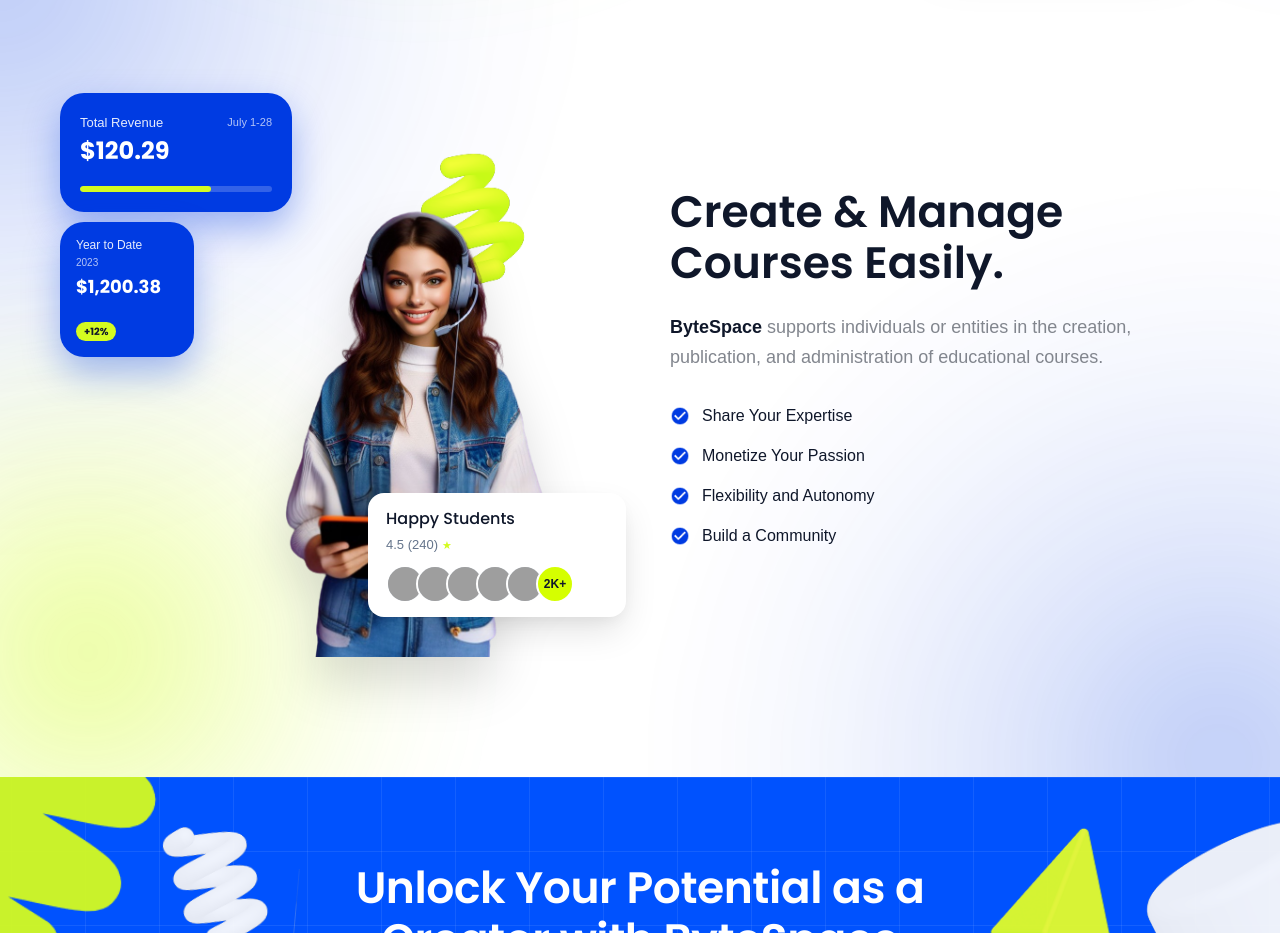
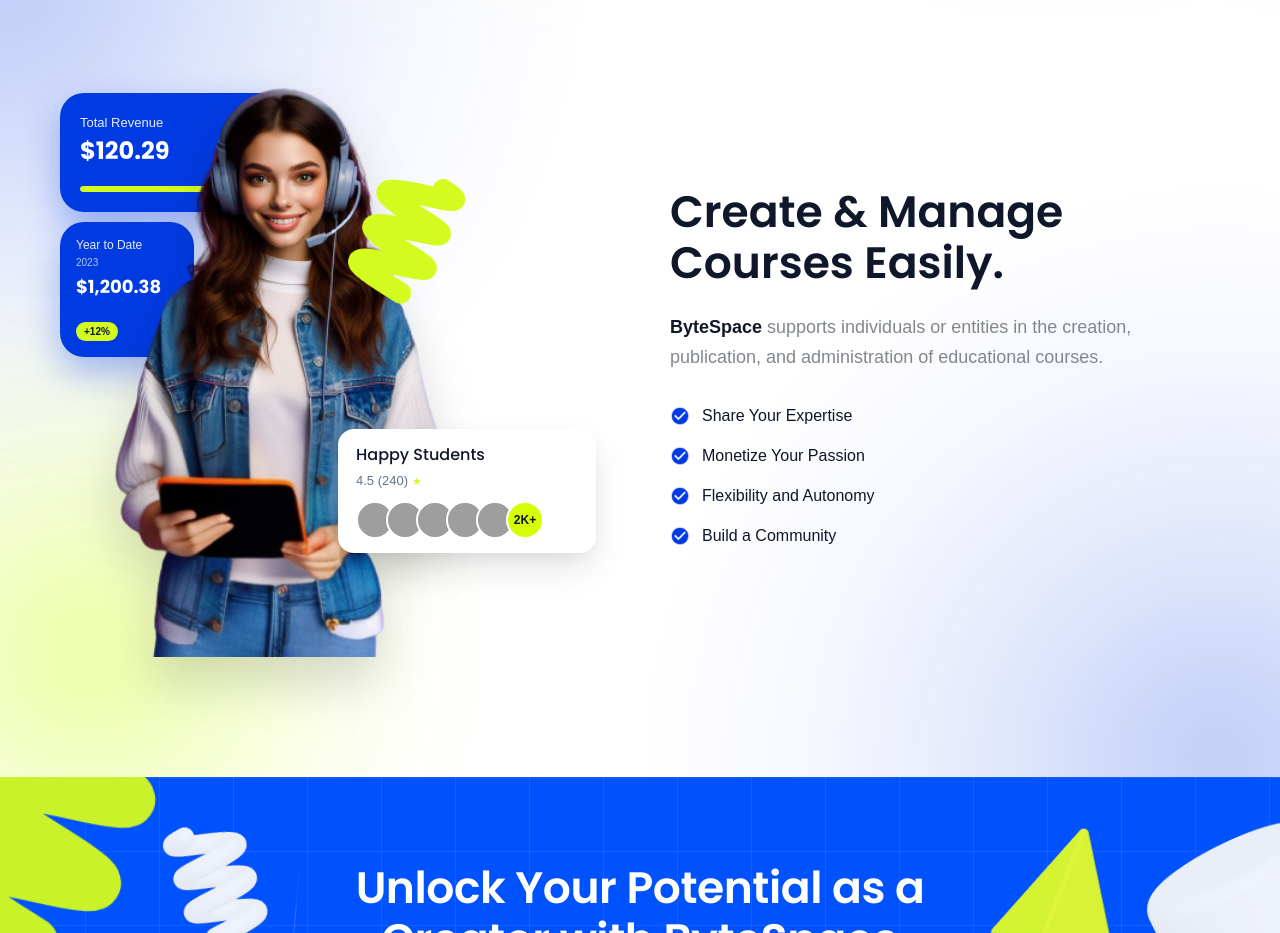
Before and after one commit to miazi2003/Bytespace, a Next.js app: page / in a window 1280 px wide. Shown: the part 3900-4833 px from the top of the page. Built offline with nearby package versions, Linux system fonts and the light colour scheme; grey boxes are pictures that could not be loaded; a web font is replaced by a local one.

Commit message:
fix :update  featureshowcase section

```diff
--- a/components/CourseCreation.jsx
+++ b/components/CourseCreation.jsx
@@ -81,7 +81,7 @@
                     $1,200.38
                   </span>
                 </div>
-                <div className="bg-[#D4FB20] text-[#0F172A] font-poppins font-bold text-[10px] px-2 py-0.5 rounded-full w-fit">
+                <div className="bg-[#D4FB20] text-[#0F172A] font-satoshi font-bold text-[10px] px-2 py-0.5 rounded-full w-fit">
                   +12%
                 </div>
               </div>
--- a/components/FeatureShowcase.jsx
+++ b/components/FeatureShowcase.jsx
@@ -188,27 +188,27 @@
                     $1,200.38
                   </span>
                 </div>
-                <div className="bg-[#D4FB20] text-[#0F172A] font-poppins font-bold text-[10px] px-2 py-0.5 rounded-full w-fit">
+                <div className="bg-[#D4FB20] text-[#0F172A] font-satoshi font-bold text-[10px] px-2 py-0.5 rounded-full w-fit">
                   +12%
                 </div>
               </div>
 
               {/* 3D Lime Doodle (Frame (8).png) */}
               <img
-                src="/images/Frame (8).png"
+                src="/images/testimage.png"
                 alt=""
-                className="absolute top-10 sm:top-14 right-6 sm:right-12 w-[150px] sm:w-[180px] object-contain z-0 select-none pointer-events-none"
+                className="absolute top-10 sm:top-18 right-6 sm:right-28 w-[150px] sm:w-[180px] object-contain z-20 select-none pointer-events-none"
               />
 
               {/* Woman Instructor Image (Overlapping Blue Cards) */}
               <img
                 src="/images/0d6596fb1df66aaf843ee85722f439fada233946.png"
                 alt="Instructor with headset and tablet"
-                className="absolute bottom-0 left-[18%] sm:left-[22%] w-[390px] sm:w-[470px] max-w-none object-contain z-10 select-none pointer-events-none drop-shadow-2xl"
+                className="absolute bottom-0 left-[18%] sm:-left-[14%] w-[390px] sm:w-[600px] max-w-none object-contain z-10 select-none pointer-events-none drop-shadow-2xl"
               />
 
               {/* Card 3: Happy Students Card (Hero Block Matching) */}
-              <div className="absolute bg-white rounded-2xl shadow-[0_16px_36px_-4px_rgba(0,0,0,0.12),0_6px_16px_-4px_rgba(0,0,0,0.06)] z-20 text-left py-3 sm:py-3.5 px-3.5 sm:px-4.5 bottom-6 sm:bottom-10 right-0 sm:-right-4 w-[230px] sm:w-[258px]">
+              <div className="absolute bg-white rounded-2xl shadow-[0_16px_36px_-4px_rgba(0,0,0,0.12),0_6px_16px_-4px_rgba(0,0,0,0.06)] z-20 text-left py-3 sm:py-3.5 px-3.5 sm:px-4.5 bottom-6 sm:bottom-26 right-0 sm:right-[14px] w-[230px] sm:w-[258px]">
                 <div className="flex flex-col items-start justify-between gap-1 mb-2.5">
                   <span className="font-poppins font-medium text-[14px] sm:text-[16px] text-[#0F172A]">
                     Happy Students
```
Also changed, not shown: public/images/testimage.png (added).
